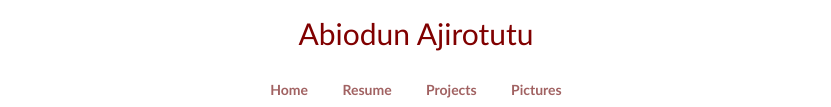
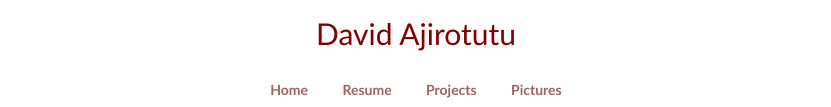
Before and after one commit to Davidajirotutu/mywebpage, a plain HTML site: page resume.html in a window 1280 px wide. Shown: the part 210-317 px from the top of the page, without its empty margins (224-1055 px from the left). Drawn offline with nearby package versions, Linux system fonts and the light colour scheme.

Commit message:
Update resume.html

```diff
--- a/resume.html
+++ b/resume.html
@@ -9,7 +9,7 @@
     </head>
     <body>
         <img class="profile" src= "25.jpg" alt="my profile photo">
-        <h2 class="name">Abiodun Ajirotutu</h2>
+        <h2 class="name">David Ajirotutu</h2>
         <br>
         <div>
             <a class="links" href=".\index.html" target="_parent">Home</a>
```
